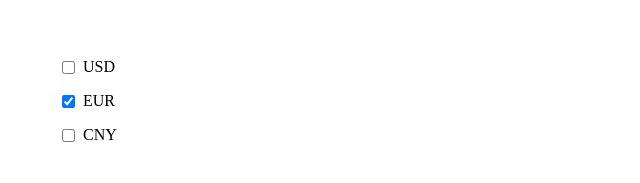
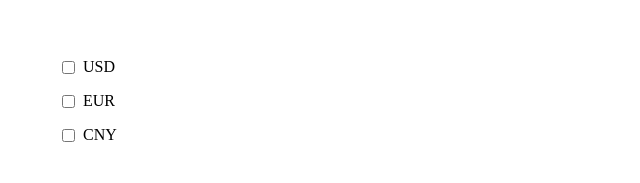
Before and after one commit to SOFG1/currency-rates, a React (Vite) app: page / in a window 1280 px wide. Shown: the top 183 px of the page, without its empty margins (0-640 px from the left). Built offline with nearby package versions, Linux system fonts and the light colour scheme.

Commit message:
fix currencies

```diff
--- a/src/components/SelectCurrencyComponent.tsx
+++ b/src/components/SelectCurrencyComponent.tsx
@@ -1,4 +1,4 @@
-import React from "react"
+import React, { useCallback } from "react"
 import styled from "styled-components"
 import { CurrencyType } from "../types"
 
@@ -14,22 +14,30 @@
 `
 
 interface IProps {
-    selected: CurrencyType
-    onSelect: (type: CurrencyType) => void
+    selected: CurrencyType[]
+    onSelect: (type: CurrencyType[]) => void
 }
 
 const SelectCurrencyComponent = React.memo(({selected, onSelect}: IProps) => {
+
+    const handleChange = useCallback((currency: CurrencyType) => {
+        if(selected.includes(currency)) onSelect(selected.filter(c => c !== currency))
+        if(!selected.includes(currency)) onSelect([...selected, currency])
+    }, [selected])
+
+
+
     return <StyledWrapper>
         <StyledBox>
-            <input type="checkbox" id="usd" checked={selected === "usd"} onChange={() => onSelect("usd")} />
+            <input type="checkbox" id="usd" checked={selected.includes("usd")} onChange={() => handleChange("usd")} />
             <label htmlFor="usd">USD</label>
         </StyledBox>
         <StyledBox>
-            <input type="checkbox" id="eur" checked={selected === "eur"} onChange={() => onSelect("eur")} />
+            <input type="checkbox" id="eur" checked={selected.includes("eur")} onChange={() => handleChange("eur")} />
             <label htmlFor="eur">EUR</label>
         </StyledBox>
         <StyledBox>
-            <input type="checkbox" id="cny" checked={selected === "cny"} onChange={() => onSelect("cny")} />
+            <input type="checkbox" id="cny" checked={selected.includes("cny")} onChange={() => handleChange("cny")} />
             <label htmlFor="cny">CNY</label>
         </StyledBox>
     </StyledWrapper>
--- a/src/views/CurrenciesView.tsx
+++ b/src/views/CurrenciesView.tsx
@@ -17,13 +17,13 @@
 
 
 const CurrenciesView = React.memo(() => {
-    const [selectedCurrency, setSelectedCurrency] = useState<CurrencyType>("eur")
+    const [selectedCurrencies, setSelectedCurrencies] = useState<CurrencyType[]>([])
     const [selectedDate, setSelectedDate] = useState<DatesType>({startDate: "", endDate: ""})
     const [requestsCount, setRequestsCount] = useState<number>(0)
 
     return <StyledWrapper>
         <StyledColumn>
-            <SelectCurrencyComponent selected={selectedCurrency} onSelect={setSelectedCurrency} />
+            <SelectCurrencyComponent selected={selectedCurrencies} onSelect={setSelectedCurrencies} />
             <SelectDatesComponent selected={selectedDate} onChange={setSelectedDate} />
             <p>Число запросов к API: {requestsCount}</p>
         </StyledColumn>
```
